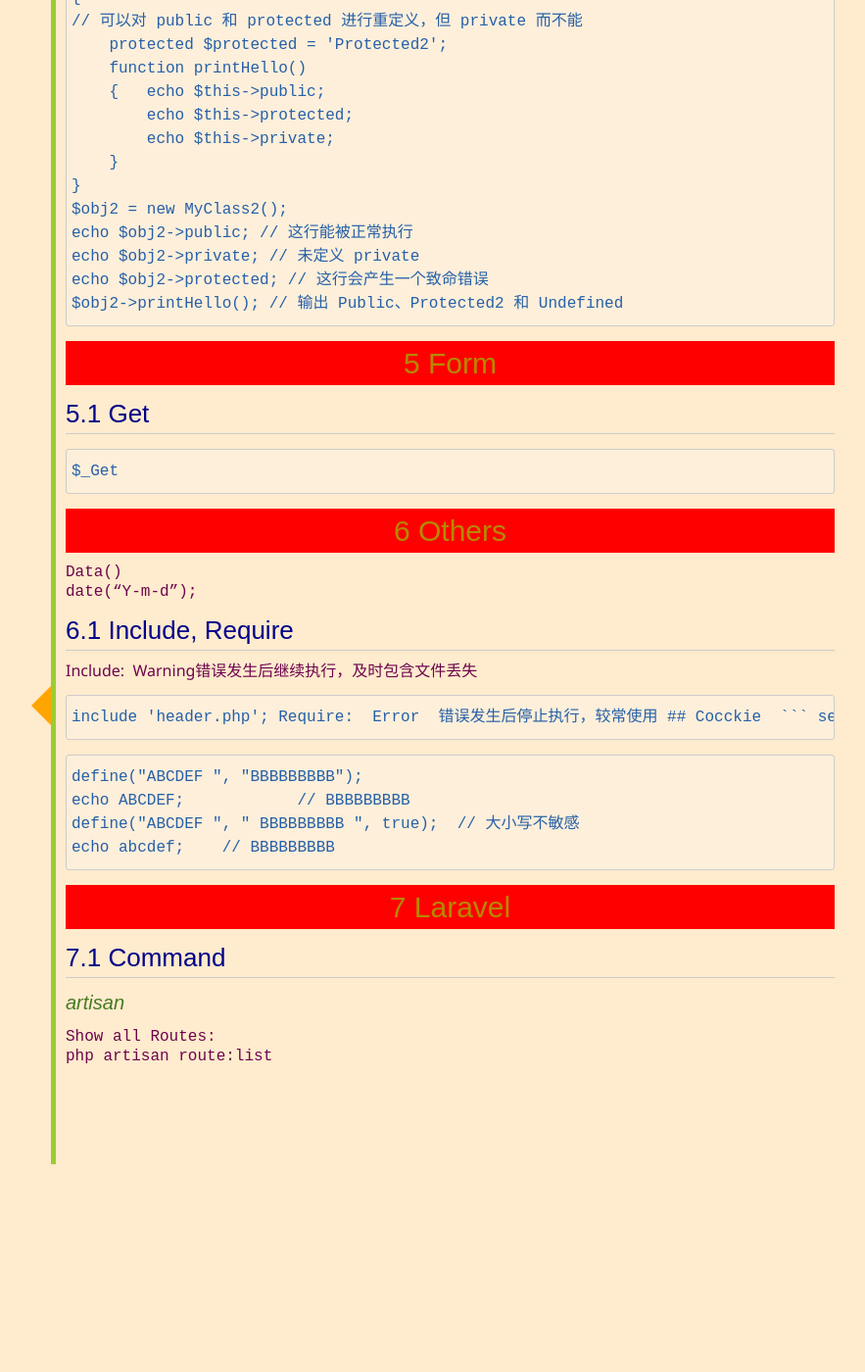
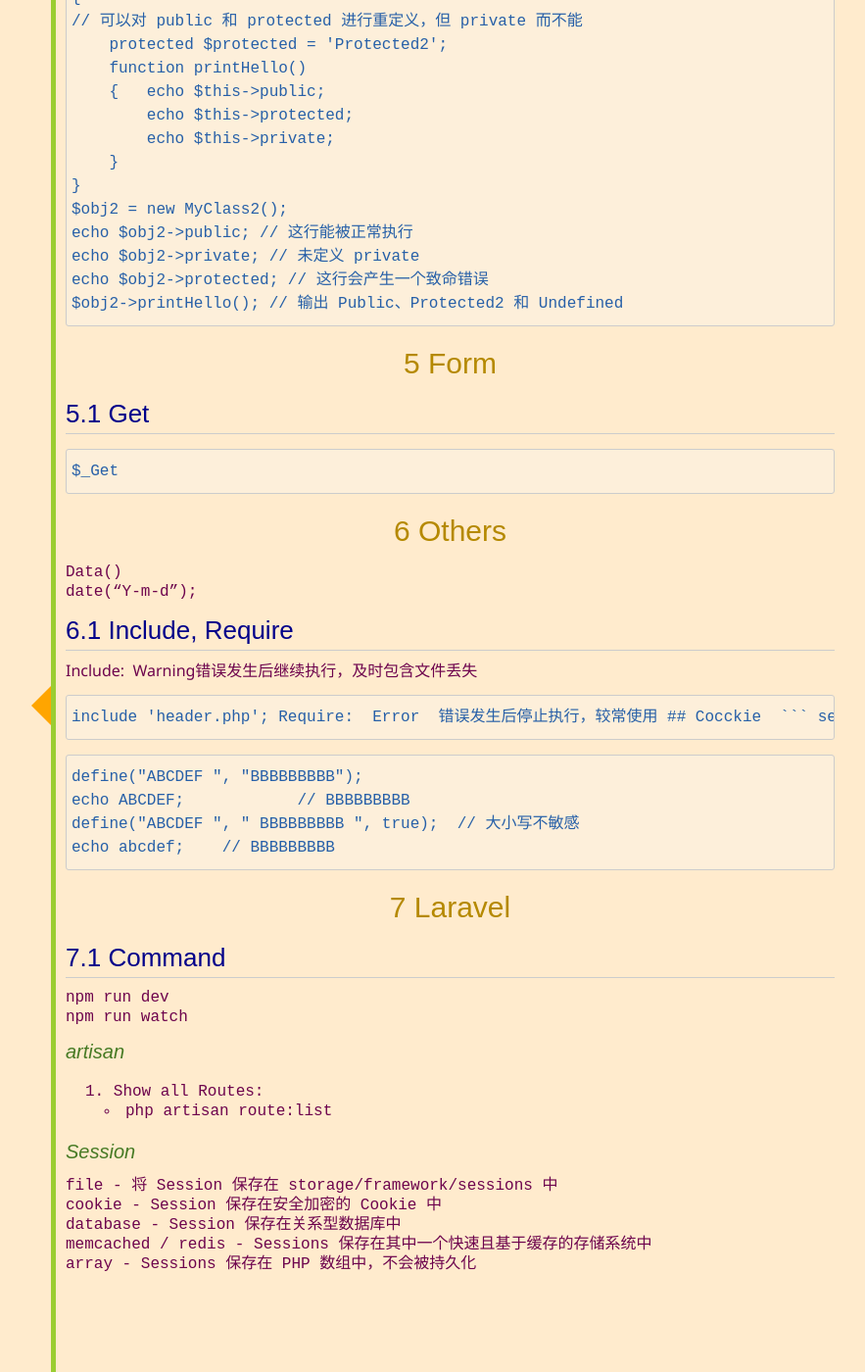
Before and after one commit to rfd3344a/rfd3344.github.io, a Jekyll site: the page built from notes/Node PHP.md, in a window 1280 px wide and 1400 px high, scrolled down 5907 px. Shown: the whole window at 98% size, without its empty margins (248-1131 px from the left). Built offline with Jekyll 4.4.1, drawn with Linux system fonts in a browser that asks for light colours; nearby versions of some CDN libraries; some web fonts are replaced; our own code applies the rules of GitHub Pages for plain Markdown files; before the commit the page ends 7095 px from its top, so only the background shows below that.

Commit message:
Update Node PHP.md

````diff
--- a/notes/Node PHP.md
+++ b/notes/Node PHP.md
@@ -299,13 +299,23 @@ echo abcdef;    // BBBBBBBBB
 ```
 # Laravel
 ## Command
+npm run dev
+npm run watch
 ### artisan
-Show all Routes:
-php artisan route:list
+1. Show all Routes:
+	- php artisan route:list
+
+### Session
+file - 将 Session 保存在 storage/framework/sessions 中
 
 
-<style>
-  h1{
-    background:red;
-    }
-  </style>
+cookie - Session 保存在安全加密的 Cookie 中
+
+
+
+
+database - Session 保存在关系型数据库中
+
+memcached / redis - Sessions 保存在其中一个快速且基于缓存的存储系统中
+
+array - Sessions 保存在 PHP 数组中，不会被持久化
````
